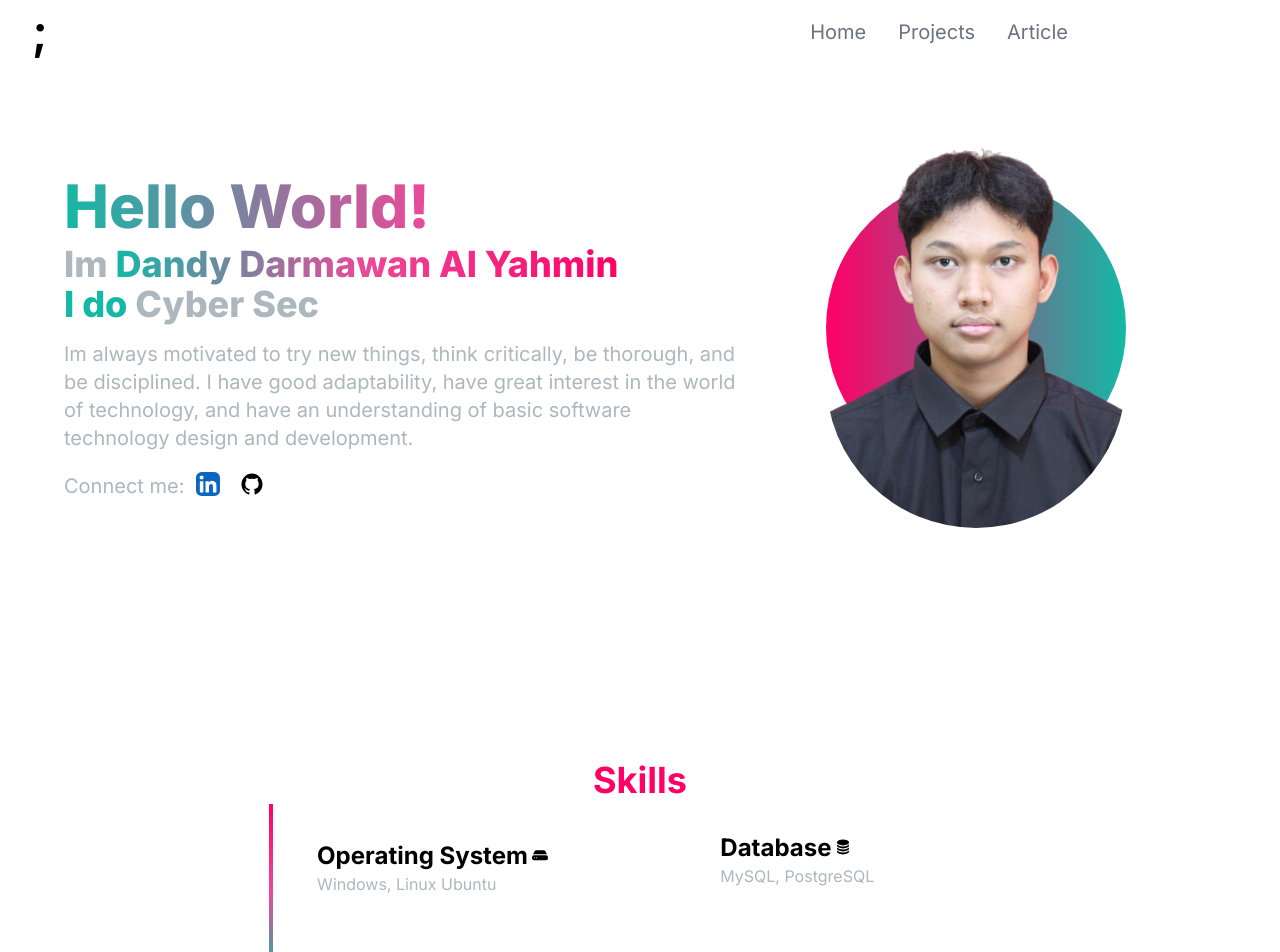
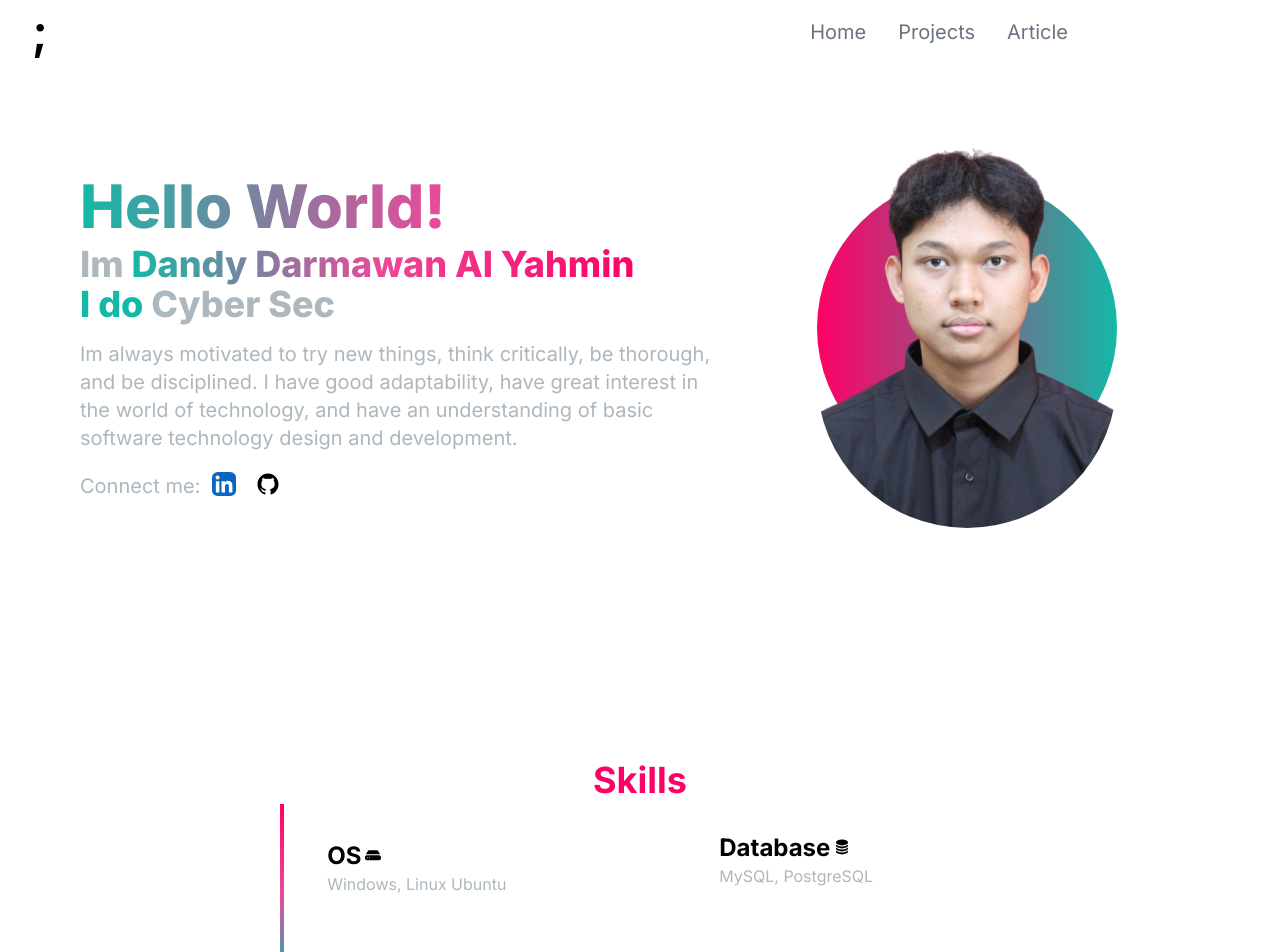
Before and after one commit to DandyYahmin/portofolio-next, a Next.js app: page /portofolio-next/ in a window 1280 px wide. Shown: the top 952 px of the page. Built offline with nearby package versions, Linux system fonts and the light colour scheme.

Commit message:
kelupaan cik

```diff
--- a/src/app/components/Skills.jsx
+++ b/src/app/components/Skills.jsx
@@ -18,7 +18,7 @@ const Skills = () => {
     )
     const listSkill = [
         {
-            title: "Operating System",
+            title: "OS",
             icon: <OSsvg/>,
             subject: "Windows, Linux Ubuntu"
         },
--- a/src/app/page.js
+++ b/src/app/page.js
@@ -8,7 +8,7 @@ export default function Home() {
     <main className="flex min-h-screen flex-col bg-white">
       {/* template */}
       <Navbar/>
-      <div className='container mt-24 lg:mt-40 mx-auto px-12 py-4 lg:px-16'>
+      <div className='container mt-24 lg:mt-40 mx-auto px-12 py-4 lg:px-20'>
         <Hero/>
         <Skills/>
       </div>
```
